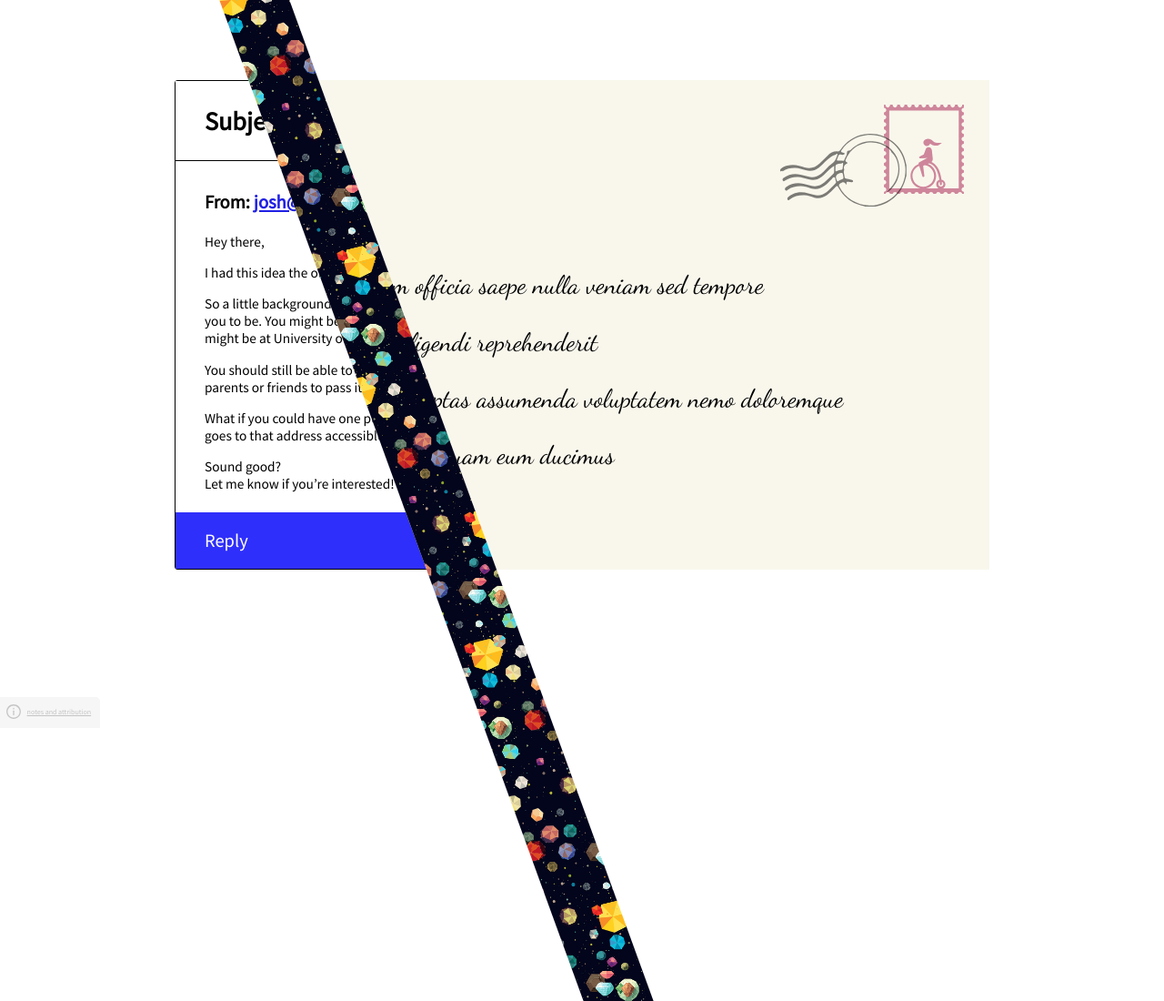
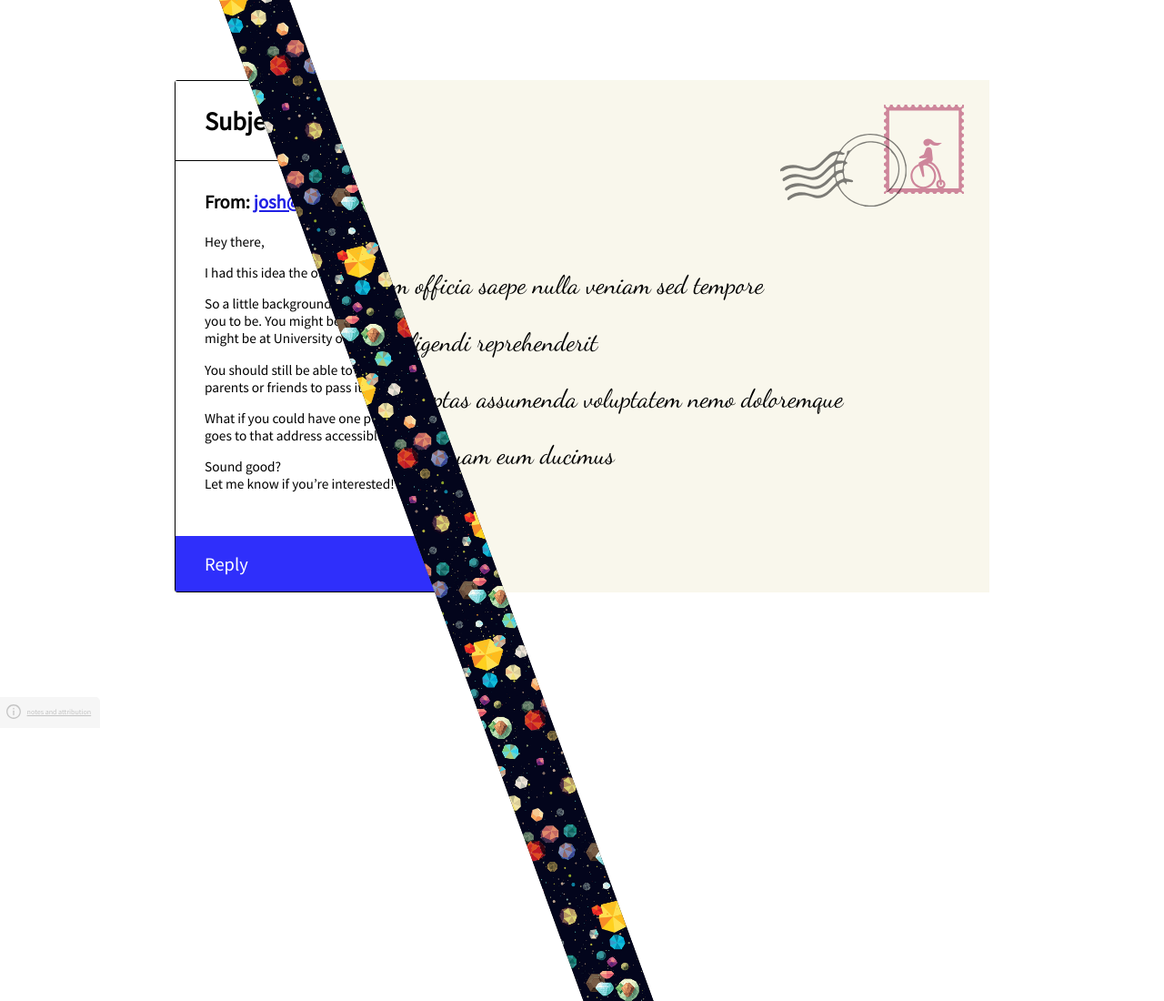
Before and after one commit to JoshHarrington/mail_trail, a plain HTML site: page index.html in a window 1280 px wide. Shown: the top 1100 px of the page at 91% size. Drawn offline with Linux system fonts and the light colour scheme; a script that the page names is missing; a web font is replaced by a local one.

Commit message:
increase height of envelope and add slanted element background

```diff
--- a/styles/slanty/angle.css
+++ b/styles/slanty/angle.css
@@ -14,6 +14,7 @@
 	transform: skew(-20deg);
 	display: block;
 	content: " ";
+	background-color: black;
 	background-image: url('../../assets/images/backgrounds/special-delivery.jpg');
 	background-size: 140px;
 	background-repeat: repeat;
--- a/styles/slanty/contained.css
+++ b/styles/slanty/contained.css
@@ -18,7 +18,7 @@ div[class*="slanty-container-"] {
 	top: 11vh;
 	width: 70vw;
 	left: 15vw;
-	height: 42vw;
+	height: 44vw;
 	max-height: 78vh;
 }
 .email {
```
